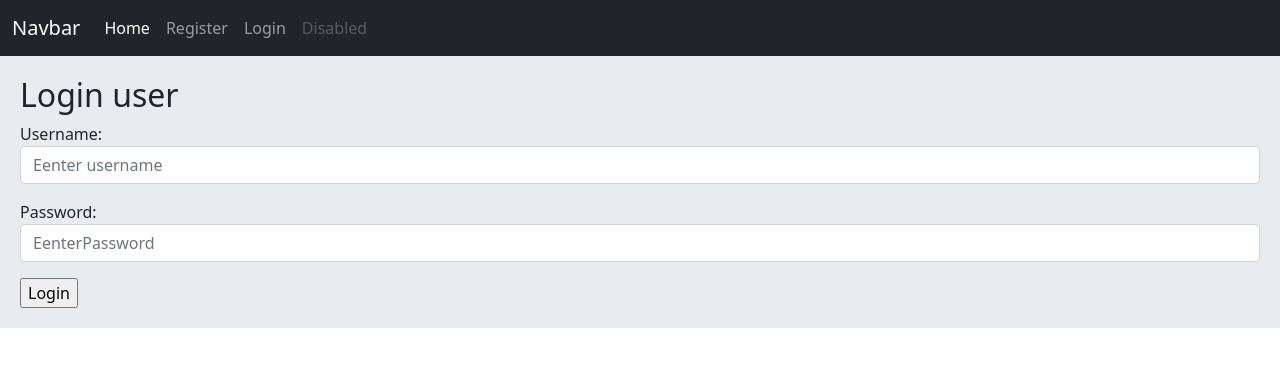
After one commit to nabilo1989/socail, a Django app: page /account/login/ in a window 1280 px wide. The commit adds this page. Shown: the top 367 px of the page. Run offline with Django 4.2, Linux system fonts and the light colour scheme; parts of the project's set-up code (start-up, migrations or seed data) failed here and were passed over.

Commit message:
create login Trou

```diff
--- a/account/forms.py
+++ b/account/forms.py
@@ -18,12 +18,17 @@ class UserRegistrationForm(forms.Form):
         p2=cd.get('password2')
 
         if p1 and p2 and p1 != p2:
-            raise ValidationError('password in not correct')
+            raise ValidationError('password is not correct')
 
-    #
     def clean_email(self):
         email = self.cleaned_data['email']
         user = User.objects.filter(email=email).exists()
         if user:
             raise ValidationError('this email is already exists')
         return email
+
+class UserLoginForm(forms.Form):
+    username = forms.CharField(
+        widget=forms.TextInput(attrs={'class': 'form-control', 'placeholder': 'Eenter username'}))
+    password = forms.CharField(
+        widget=forms.PasswordInput(attrs={'class': 'form-control', 'placeholder': 'EenterPassword'}))
--- /dev/null
+++ b/account/templates/account/login.html
@@ -0,0 +1,9 @@
+{% extends 'base.html' %}
+{% block content %}
+    <h2>Login user</h2>
+    <form action="" method="post" novalidate>
+        {% csrf_token %}
+        {{ form.as_p }}
+        <input type="submit" value="Login" >
+    </form>
+{% endblock %}
--- a/account/urls.py
+++ b/account/urls.py
@@ -3,5 +3,6 @@ from . import views
 
 app_name = 'account'
 urlpatterns = [
-    path('register/', views.RegisterView.as_view(), name='user_register'),
+    path('register/', views.UserRegisterView.as_view(), name='user_register'),
+    path('login/', views.UserLoginView.as_view(), name='user_login'),
 ]
--- a/account/views.py
+++ b/account/views.py
@@ -1,12 +1,13 @@
 from django.shortcuts import render, redirect
 from django.views import View
-from .forms import UserRegistrationForm
+from .forms import UserRegistrationForm, UserLoginForm
 from django.contrib.auth.models import User
 from django.contrib import messages
+from django.contrib.auth import authenticate, login
 
 
 # Create your views here.
-class RegisterView(View):
+class UserRegisterView(View):
     form_class = UserRegistrationForm
 
     def get(self, request):
@@ -17,6 +18,27 @@ class RegisterView(View):
         form = self.form_class(request.POST)
         if form.is_valid():
             cd = form.cleaned_data
-            User.objects.create_user(cd['username'],cd['email'],cd['password1'])
+            User.objects.create_user(cd['username'], cd['email'], cd['password1'])
             messages.success(request, 'you are registerd succsefullu', 'success')
             return redirect('home:home')
+
+
+class UserLoginView(View):
+    form_class = UserLoginForm
+    template_name = 'account/login.html'
+
+    def get(self, request):
+        form = self.form_class
+        return render(request, self.template_name, {'form': form})
+
+    def post(self, request):
+        form = self.form_class(request.POST)
+        if form.is_valid():
+            cd = form.cleaned_data
+            user = authenticate(request, username=cd['username'], password=cd['password'])
+            if user is not None:
+                login(request,user)
+                messages.success(request, 'you are log in succsefullu', 'success')
+                return redirect('home:home')
+            messages.error(request, 'username or password is wrong', 'warning')
+        return render(request, self.template_name, {'form': form})
--- a/templates/include/navbar.html
+++ b/templates/include/navbar.html
@@ -8,7 +8,7 @@
       <div class="navbar-nav">
         <a class="nav-link active" aria-current="page" href="{% url 'home:home'%}">Home</a>
         <a class="nav-link" href="{% url 'account:user_register' %}">Register</a>
-        <a class="nav-link" href="#">Pricing</a>
+          <a class="nav-link" href="{% url 'account:user_login' %}">Login</a>
         <a class="nav-link disabled">Disabled</a>
       </div>
     </div>
```
Also changed, not shown: db.sqlite3.
